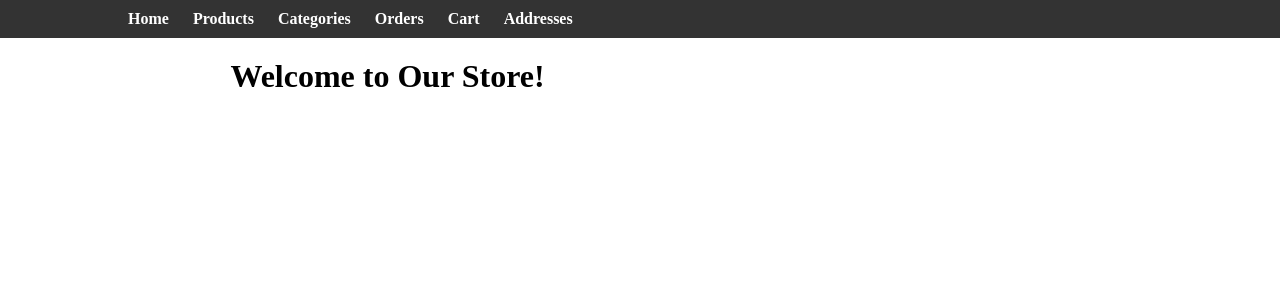
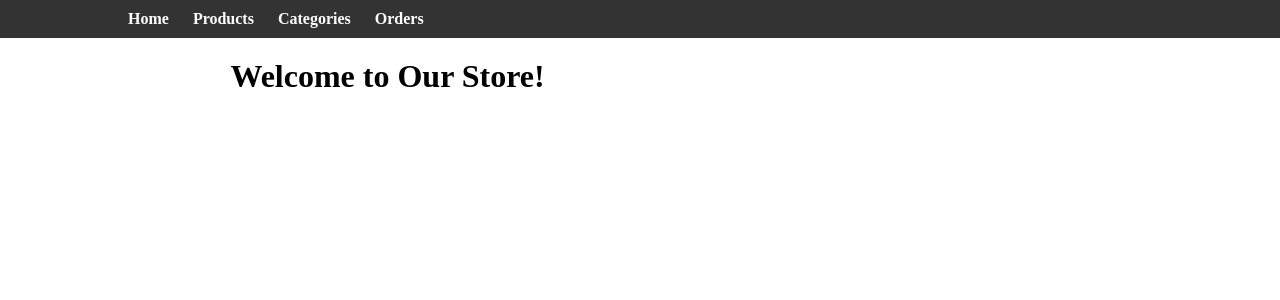
Before and after one commit to Jere-my98/ecommerce_proj, a Django app: page /store/ in a window 1280 px wide. Shown: the top 300 px of the page. Run offline with Django 4.2, Linux system fonts and the light colour scheme.

Commit message:
chore: comment out addresses and cart

```diff
--- a/store/templates/address_list.html
+++ b/store/templates/address_list.html
@@ -6,7 +6,7 @@
 <h1>Address List</h1>
 <ul class="list-group">
     {% for address in addresses %}
-        <li class="list-group-item"><a href="{% url 'address_detail' address.pk %}">{{ address.address_line1 }}</a></li>
+        {% comment %} <li class="list-group-item"><a href="{% url 'address_detail' address.pk %}">{{ address.address_line1 }}</a></li> {% endcomment %}
     {% endfor %}
 </ul>
 {% endblock %}
--- a/store/urls.py
+++ b/store/urls.py
@@ -18,9 +18,9 @@ urlpatterns = [
     path('orders/<int:pk>/', views.order_detail, name='order_detail'),
 
     # URL for Cart
-    path('cart/', views.cart_detail, name='cart_detail'),
+    # path('cart/', views.cart_detail, name='cart_detail'),
 
     # URLs for Addresses
-    path('addresses/', views.address_list, name='address_list'),
-    path('addresses/<int:pk>/', views.address_detail, name='address_detail'),
+    # path('addresses/', views.address_list, name='address_list'),
+    # path('addresses/<int:pk>/', views.address_detail, name='address_detail'),
 ]
--- a/store/views.py
+++ b/store/views.py
@@ -1,6 +1,5 @@
 from django.shortcuts import render
-from .models import Product, Category, Order, OrderItem, Cart, CartItem, Address
-
+from .models import Product, Category, Order, OrderItem
 # Views for Products
 
 def store_home(request):
@@ -34,16 +33,16 @@ def order_detail(request, pk):
     return render(request, 'order_detail.html', {'order': order, 'order_items': order_items})
 
 # Views for Cart
-def cart_detail(request):
-    cart = Cart.objects.get(user=request.user)
-    cart_items = CartItem.objects.filter(cart=cart)
-    return render(request, 'cart_detail.html', {'cart': cart, 'cart_items': cart_items})
+# def cart_detail(request):
+#     cart = Cart.objects.get(user=request.user)
+#     cart_items = CartItem.objects.filter(cart=cart)
+#     return render(request, 'cart_detail.html', {'cart': cart, 'cart_items': cart_items})
 
 # Views for Addresses
-def address_list(request):
-    addresses = Address.objects.filter(user=request.user)
-    return render(request, 'address_list.html', {'addresses': addresses})
+# def address_list(request):
+#     addresses = Address.objects.filter(user=request.user)
+#     return render(request, 'address_list.html', {'addresses': addresses})
 
-def address_detail(request, pk):
-    address = Address.objects.get(pk=pk)
-    return render(request, 'address_detail.html', {'address': address})
+# def address_detail(request, pk):
+#     address = Address.objects.get(pk=pk)
+#     return render(request, 'address_detail.html', {'address': address})
--- a/templates/base.html
+++ b/templates/base.html
@@ -19,8 +19,8 @@
                     <li><a href="{% url 'product_list' %}">Products</a></li>
                     <li><a href="{% url 'category_list' %}">Categories</a></li>
                     <li><a href="{% url 'order_list' %}">Orders</a></li>
-                    <li><a href="{% url 'cart_detail' %}">Cart</a></li>
-                    <li><a href="{% url 'address_list' %}">Addresses</a></li>
+                    {% comment %} <li><a href="{% url 'cart_detail' %}">Cart</a></li> {% endcomment %}
+                    {% comment %} <li><a href="{% url 'address_list' %}">Addresses</a></li> {% endcomment %}
                     <!-- Add more menu items as needed -->
                 </ul>
             </div>
```
Also changed, not shown: store/models.py (+8 -8 lines), 6 other files.
